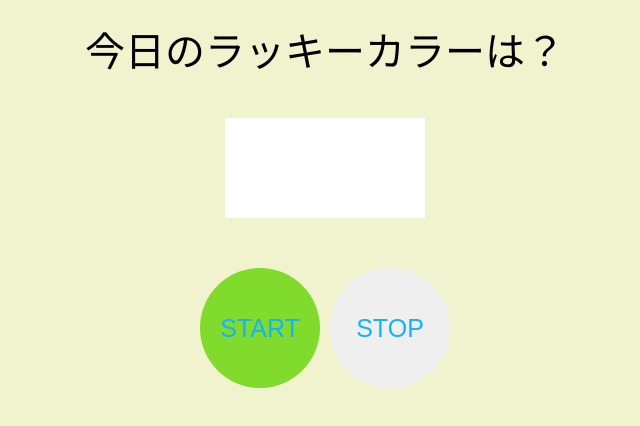
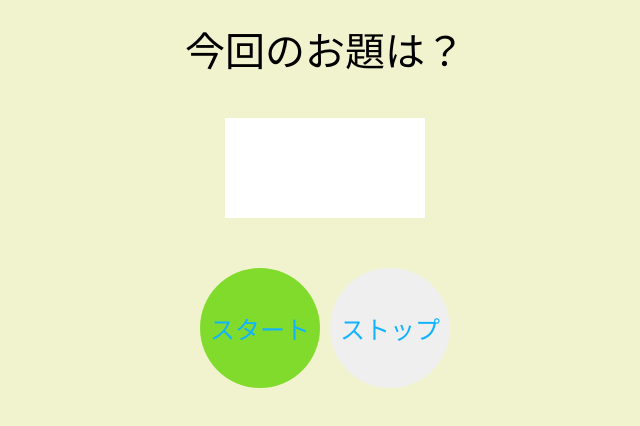
Before and after one commit to karui38kota/puron.github.io, a plain HTML site: page index.html in a window 1280 px wide. Shown: the whole page, without its empty margins (315-955 px from the left). Drawn offline with Linux system fonts and the light colour scheme.

Commit message:
Update index.html

```diff
--- a/index.html
+++ b/index.html
@@ -2,14 +2,14 @@
 <html lang="ja">
   <head>
     <meta charset="UTF-8">
-    <title>おみくじ</title>
+    <title>ランダム単語ガチャ</title>
     <link rel="stylesheet" href="style.css">
     <script src="sample.js"></script>
   </head>
   <body>
     <!--タイトルの領域-->
     <div class="title">
-      今日のラッキーカラーは？
+      今回のお題は？
     </div>
 
     <!--結果の領域-->
@@ -17,8 +17,8 @@
     </div>
     <!--ボタンの領域-->
     <div class="button">
-      <button type="button"  class="start" onClick="start();">START</button>
-      <button type="button" class="stop"onClick="stop();">STOP</button>
+      <button type="button"  class="start" onClick="start();">スタート</button>
+      <button type="button" class="stop"onClick="stop();">ストップ</button>
     </div>
   </body>
 </html>
```
